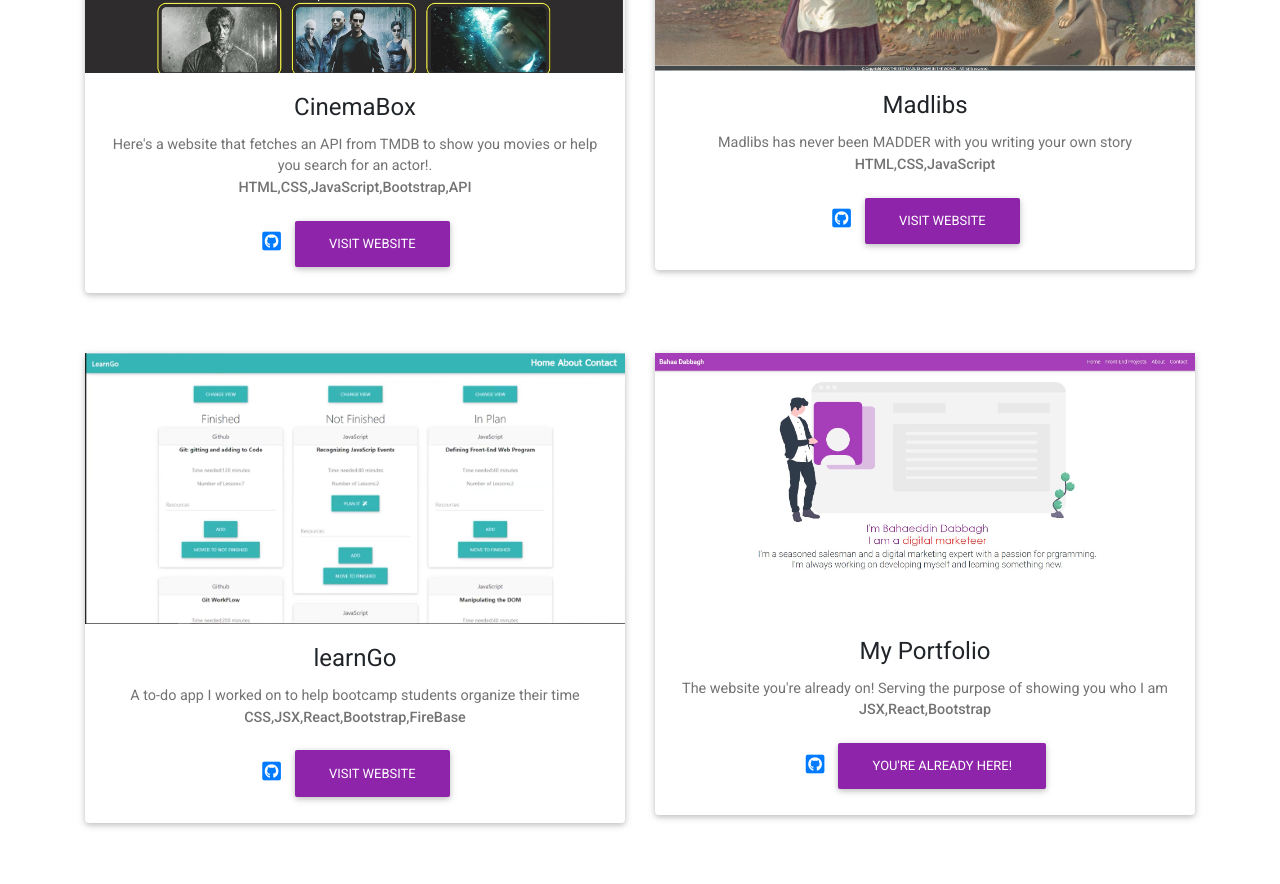
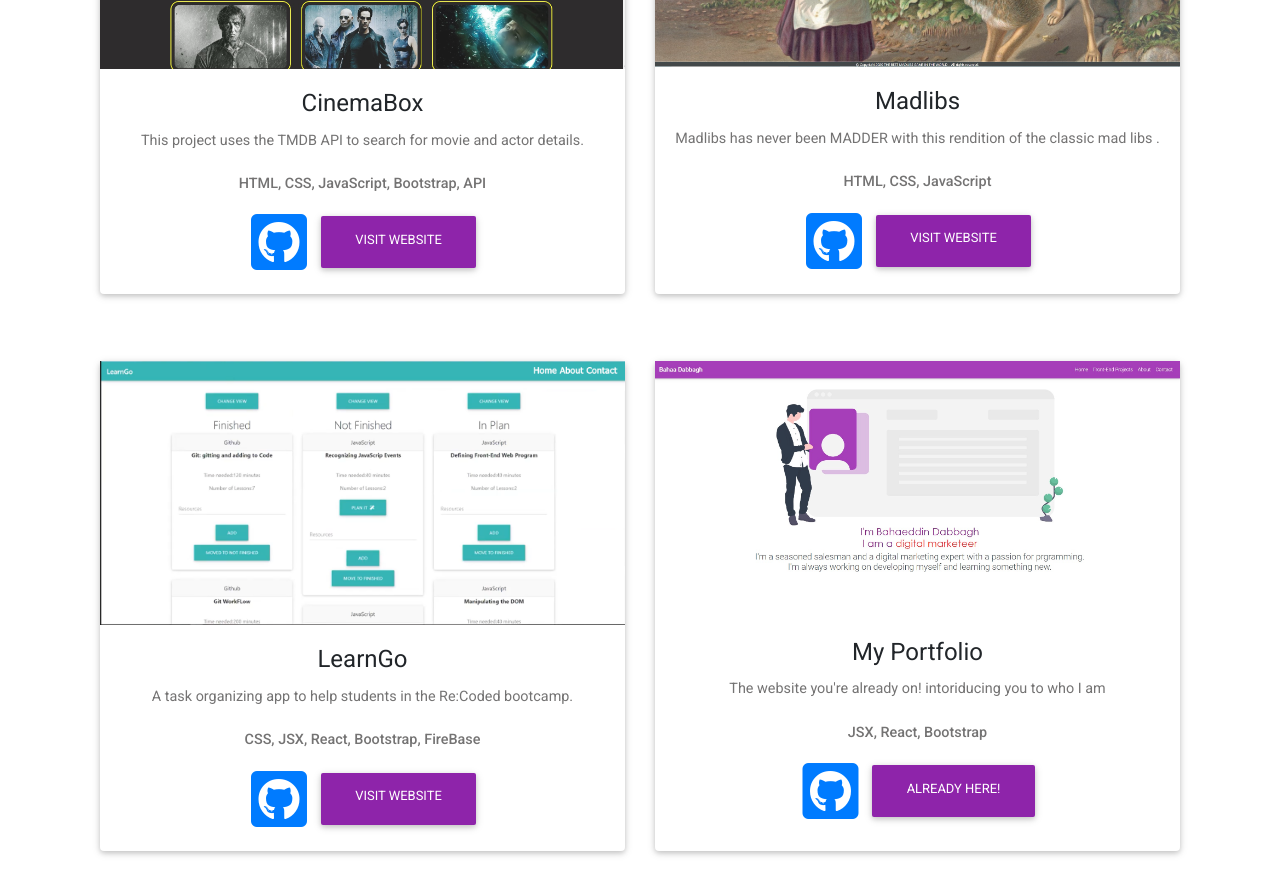
Before and after one commit to bahaadabbagh/Portfolio, a React (Create React App) app: page /Portfolio/projects in a window 1280 px wide. Shown: the part 900-1784 px from the top of the page. Before the commit the page ends 1753 px from the top, so only its background shows below. Built offline with nearby package versions, Linux system fonts and the light colour scheme.

Commit message:
fixed styling issues and incorporated louis notes

```diff
--- a/src/App.css
+++ b/src/App.css
@@ -2,41 +2,34 @@
 @import url('https://fonts.googleapis.com/css2?family=Abel&family=Dancing+Script:wght@700&family=Josefin+Sans&family=Montserrat&display=swap');
 .App {
   text-align: center;
-  /* background-color: slategray; */
 }
-
-
+.col-sm-6{
+  margin: 3% 0;
+}
 .oneCard {
-  margin: 30px 0 30px 0;
-  /* max-width: 22rem; */
+  height: 100%;
 }
 
 .home{
   margin-top: 36px;
   margin-left: 1%;
-  /* height: 100%; */
-
+}
+.cardButtons{
+display: flex;
+justify-content: center;
 }
 
 .homeMainText{
-  /* font-family: 'century Gothic Medium'; */
   font-weight: unset;
   margin-bottom: 30px;
   font-weight: 800;
   color: purple;
 }
 .homeAllText{
-
   text-align: start;
-  /* font-family: ' sans-serif'; */
-  /* font-family: 'Montserrat', sans-serif; */
-  /* font-family: 'Josefin Sans', sans-serif; */
-  /* font-family: 'Dancing Script', cursive; */
   font-family: 'Abel', sans-serif;
   margin-bottom: 50px;
   margin-left: 25%;
-
-  /* color: darkblue; */
 }
 .changingContent:before{
   content:'';
@@ -77,6 +70,7 @@
   padding-right: 2%;
   width: 100%;
 }
+
 .contactCard{
 display:flex;
 justify-content: center;
--- a/src/components/nav.js
+++ b/src/components/nav.js
@@ -21,8 +21,8 @@ export default class nav extends Component {
   render() {
     return (
             <MDBNavbar color="purple" dark expand="md"width="100%">
-      <MDBNavbarBrand>
-        <strong className="white-text">BAHAEDDIN DABBAGH</strong>
+      <MDBNavbarBrand >
+        <strong className="white-text" className="logo">Bahaeddin Dabbagh</strong>
       </MDBNavbarBrand>
       <MDBNavbarToggler onClick={this.toggleCollapse} />
       <MDBCollapse id="navbarCollapse3" isOpen={this.state.isOpen} navbar>
@@ -31,7 +31,7 @@ export default class nav extends Component {
             <MDBNavLink  to="/Portfolio/">Home</MDBNavLink>
           </MDBNavItem>
           <MDBNavItem>
-            <MDBNavLink to="/Portfolio/projects">Front-End Projects</MDBNavLink>
+            <MDBNavLink to="/Portfolio/projects">Frontend Projects</MDBNavLink>
           </MDBNavItem>
           <MDBNavItem>
             <MDBNavLink to="/Portfolio/about">Blog</MDBNavLink>
--- a/src/components/oneCard.js
+++ b/src/components/oneCard.js
@@ -1,81 +1,137 @@
 import React from "react";
-import { MDBBtn, MDBCard, MDBCardBody, MDBCardImage, MDBCardTitle, MDBCardText, MDBCol,MDBRow,MDBIcon } from "mdbreact";
-import movieProject from  "../images/movieProject.jpg";
+import {MDBBtn, MDBCard, MDBCardBody, MDBCardImage, MDBCardTitle, MDBCardText, MDBCol, MDBRow, MDBIcon, MDBContainer} from "mdbreact";
+import movieProject from "../images/movieProject.jpg";
 import madlib from "../images/madlib.jpg";
 import learngo from "../images/learnGo.png";
-import portfolioScreenshot from "../images/portfolio.jpg"
+import portfolioScreenshot from "../images/portfolio.jpg";
+
 export default function OneCard(props) {
-
-
   return (
-    <div>
+    <MDBContainer>
       <MDBRow>
-
-      <MDBCol className="oneCard" sm="6">
-    <MDBCard>
+        <MDBCol  sm="6">
+          <MDBCard className="oneCard">
             <MDBCardImage className="img-fluid" src={movieProject} waves />
             <MDBCardBody>
               <MDBCardTitle>CinemaBox</MDBCardTitle>
               <MDBCardText>
-        Here's a website that fetches an API from TMDB to show you movies or help you search for an actor!.<br/>
-        <strong>HTML,CSS,JavaScript,Bootstrap,API</strong>
+                {/* Here's a website that fetches an API from TMDB to show you
+                movies or help you search for an actor!. */}
+                This project uses the TMDB API to search for movie and actor details.
+                <br />
+                <br/>
+                <strong>HTML, CSS, JavaScript, Bootstrap, API</strong>
               </MDBCardText>
-      <a href="https://github.com/bahaadabbagh/cinemabox" target="_blank" className="px-2 fa-lg fb-ic">
-           <MDBIcon fab icon="github-square" />
+              <div className="cardButtons">
+                <a
+                  href="https://github.com/bahaadabbagh/cinemabox"
+                  target="_blank"
+                  className="px-2 fa-lg fb-ic"
+                >
+                  <MDBIcon fab icon="github-square" size="3x" />
                 </a>
-      <MDBBtn color="purple" href="https://bahaadabbagh.github.io/cinemabox/"target="_blank">Visit Website</MDBBtn>    </MDBCardBody>
+                <MDBBtn
+                  color="purple"
+                  href="https://bahaadabbagh.github.io/cinemabox/"
+                  target="_blank"
+                >
+                  Visit Website
+                </MDBBtn>
+              </div>
+            </MDBCardBody>
           </MDBCard>
         </MDBCol>
-  <MDBCol className="oneCard" sm="6">
-    <MDBCard>
+        <MDBCol  sm="6">
+          <MDBCard className="oneCard">
             <MDBCardImage className="img-fluid" src={madlib} waves />
             <MDBCardBody>
               <MDBCardTitle>Madlibs</MDBCardTitle>
               <MDBCardText>
-        Madlibs has never been MADDER with you writing your own story<br/>
-        <strong>HTML,CSS,JavaScript</strong>
+              Madlibs has never been MADDER with this rendition of the classic mad libs .
+                <br/>
+                <br/>
+                <strong>HTML, CSS, JavaScript</strong>
               </MDBCardText>
-      <a href="https://github.com/bahaadabbagh/Madlibs" target="_blank" className="px-2 fa-lg fb-ic">
-           <MDBIcon fab icon="github-square" />
+              <div className="cardButtons">
+                <a
+                  href="https://github.com/bahaadabbagh/Madlibs"
+                  target="_blank"
+                  className="px-2 fa-lg fb-ic"
+                >
+                  <MDBIcon fab icon="github-square" size="3x" />
                 </a>
-      <MDBBtn color="purple" href="https://bahaadabbagh.github.io/Madlibs/"target="_blank">Visit Website</MDBBtn>
+                <MDBBtn
+                  color="purple"
+                  href="https://bahaadabbagh.github.io/Madlibs/"
+                  target="_blank"
+                >
+                  Visit Website
+                </MDBBtn>
+              </div>
             </MDBCardBody>
           </MDBCard>
         </MDBCol>
-  <MDBCol className="oneCard" sm="6">
-    <MDBCard>
+        <MDBCol sm="6">
+          <MDBCard className="oneCard">
             <MDBCardImage className="img-fluid" src={learngo} waves />
             <MDBCardBody>
-      <MDBCardTitle>learnGo</MDBCardTitle>
+              <MDBCardTitle>LearnGo</MDBCardTitle>
               <MDBCardText>
-        A to-do app I worked on to help bootcamp students organize their time <br/>
-        <strong>CSS,JSX,React,Bootstrap,FireBase</strong>
+              A task organizing app to help students in the Re:Coded bootcamp.
+              <br />
+              <br/>
+                <strong>CSS, JSX, React, Bootstrap, FireBase</strong>
               </MDBCardText>
-      <a href="https://github.com/bahaadabbagh/learnGo/tree/master/public" target="_blank" className="px-2 fa-lg fb-ic">
-           <MDBIcon fab icon="github-square" />
+              <div className="cardButtons">
+                <a
+                  href="https://github.com/bahaadabbagh/learnGo/tree/master/public"
+                  target="_blank"
+                  className="px-2 fa-lg fb-ic"
+                >
+                  <MDBIcon fab icon="github-square" size="3x" />
                 </a>
-      <MDBBtn color="purple" href="https://hungry-lichterman-b823f1.netlify.app/"target="_blank">Visit Website</MDBBtn>
+                <MDBBtn
+                  color="purple"
+                  href="https://hungry-lichterman-b823f1.netlify.app/"
+                  target="_blank"
+                >
+                  Visit Website
+                </MDBBtn>
+              </div>
             </MDBCardBody>
           </MDBCard>
         </MDBCol>
-  <MDBCol className="oneCard" sm="6">
-    <MDBCard>
-    <MDBCardImage className="img-fluid" src={portfolioScreenshot} waves />
+        <MDBCol  sm="6">
+          <MDBCard className="oneCard">
+            <MDBCardImage
+              className="img-fluid"
+              src={portfolioScreenshot}
+              waves
+            />
             <MDBCardBody>
               <MDBCardTitle>My Portfolio</MDBCardTitle>
               <MDBCardText>
-        The website you're already on! Serving the purpose of showing you who I am <br/>
-        <strong>JSX,React,Bootstrap</strong>
+                The website you're already on! intoriducing you to who I am
+                <br />
+                <br/>
+                <strong>JSX, React, Bootstrap</strong>
               </MDBCardText>
-      <a href="https://github.com/bahaadabbagh/portfolio" target="_blank" className="px-2 fa-lg fb-ic">
-           <MDBIcon fab icon="github-square" />
+              <div className="cardButtons">
+                <a
+                  href="https://github.com/bahaadabbagh/portfolio"
+                  target="_blank"
+                  className="px-2 fa-lg fb-ic"
+                >
+                  <MDBIcon fab icon="github-square" size="3x" />
                 </a>
-      <MDBBtn  color="purple"href="#">You're Already Here!</MDBBtn>
+                <MDBBtn color="purple" href="#">
+                  Already Here!
+                </MDBBtn>
+              </div>
             </MDBCardBody>
           </MDBCard>
         </MDBCol>
       </MDBRow>
-
-</div>
+    </MDBContainer>
   );
 }
--- a/src/components/projects.js
+++ b/src/components/projects.js
@@ -1,13 +1,20 @@
-import React from 'react'
-import Onecard from "./oneCard"
+import React from "react";
+import Onecard from "./oneCard";
 import { MDBContainer, MDBRow } from "mdbreact";
-import projectPhoto from "../images/teamproject.svg"
+import projectPhoto from "../images/teamproject.svg";
 export default function projects() {
-    return (
-             <MDBContainer>
-        <img className="projectPhoto" src={projectPhoto}alt="project Photos" width="70%"></img>
-        <h3 className="projectsH3">Here's a list of my favorite front-end projects that I worked on recently</h3>
-          <Onecard/>
-        </MDBContainer>
-    )
+  return (
+    <MDBContainer>
+      <img
+        className="projectPhoto"
+        src={projectPhoto}
+        alt="project Photos"
+        width="70%"
+      ></img>
+      <h3 className="projectsH3">
+        Here's a list of my favorite frontend projects that I worked on recently
+      </h3>
+      <Onecard />
+    </MDBContainer>
+  );
 }
```
Also changed, not shown: src/components/Home.js (+30 -13 lines). Lines whose indentation alone changed are shown as unchanged.
